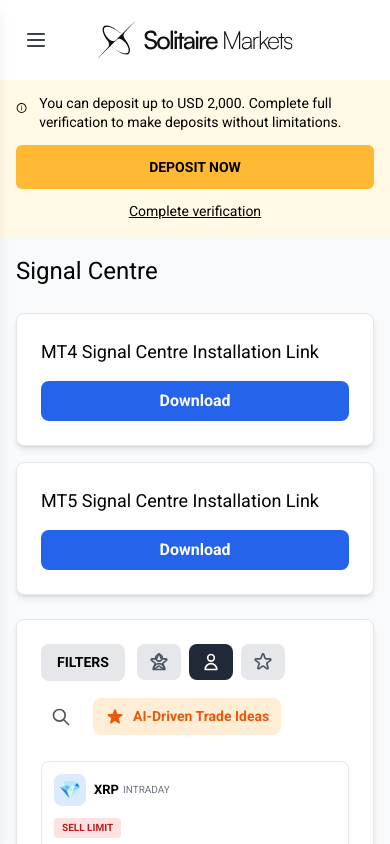
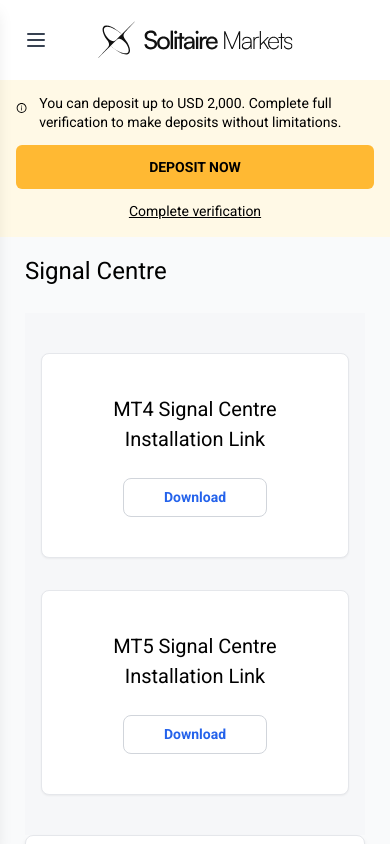
Before and after one commit to katochrasik794/solitaire-markets-crm, a React (Vite) app: page /user/analysis/signal-centre in a window 390 px wide. Shown: the top 844 px of the page. Built offline with nearby package versions, Linux system fonts and the light colour scheme.

Commit message:
Analysis page responsive now

```diff
--- a/src/user/pages/analysis/AssetsOverview.jsx
+++ b/src/user/pages/analysis/AssetsOverview.jsx
@@ -187,7 +187,7 @@
 
   return (
     <div className="bg-gray-50 min-h-screen p-4 sm:p-6 overflow-x-hidden">
-      <div className="max-w-7xl mx-auto w-full">
+      <div className="w-full max-w-[95%] mx-auto">
         <h1 className="mb-6" style={{ fontFamily: 'Roboto, sans-serif', fontSize: '24px', color: '#000000', fontWeight: '400' }}>
           Assets Overview
         </h1>
@@ -231,6 +231,9 @@
             </button>
           </div>
 
+          {/* Table Container with Horizontal Scroll */}
+          <div className="overflow-x-auto scrollbar-thin scrollbar-thumb-gray-300 scrollbar-track-gray-100">
+            <div className="min-w-[800px]">
               {/* Table Headers */}
               <div className="grid grid-cols-8 gap-6 pb-3 border-b border-gray-200 mb-4 px-2" style={{ fontFamily: 'Roboto, sans-serif', fontSize: '11px', fontWeight: '600', color: '#000000' }}>
                 <div
@@ -408,6 +411,8 @@
                 </div>
               </div>
             ))}
+          </div>
+            </div>
           </div>
         </div>
       </div>
--- a/src/user/pages/analysis/MarketCalendar.jsx
+++ b/src/user/pages/analysis/MarketCalendar.jsx
@@ -143,7 +143,7 @@
 
   return (
     <div className="bg-gray-50 min-h-screen p-4 sm:p-6 overflow-x-hidden">
-      <div className="max-w-7xl mx-auto w-full">
+      <div className="w-full max-w-[95%] mx-auto">
         <h1 className="mb-4" style={{ fontFamily: 'Roboto, sans-serif', fontSize: '24px', color: '#000000', fontWeight: '400' }}>
           Market Calendar
         </h1>
--- a/src/user/pages/analysis/MarketNews.jsx
+++ b/src/user/pages/analysis/MarketNews.jsx
@@ -193,16 +193,16 @@
 
   return (
     <div className="bg-gray-50 min-h-screen p-4 sm:p-6 overflow-x-hidden">
-      <div className="max-w-7xl mx-auto w-full">
+      <div className="w-full max-w-[95%] mx-auto">
         <h1 className="mb-6" style={{ fontFamily: 'Roboto, sans-serif', fontSize: '24px', color: '#000000', fontWeight: '400' }}>
           Market News
         </h1>
 
         {/* Market News Carousel */}
         <div className="mb-8">
-          <h2 className="mb-4" style={{ fontFamily: 'Roboto, sans-serif', fontSize: '18px', color: '#000000', fontWeight: '400' }}>
+          {/* <h2 className="mb-4" style={{ fontFamily: 'Roboto, sans-serif', fontSize: '18px', color: '#000000', fontWeight: '400' }}>
             Market News
-          </h2>
+          </h2> */}
           <div className="relative">
             <div className="flex gap-4 overflow-x-auto scrollbar-hide pb-4">
               {marketNews.map((news) => (
--- a/src/user/pages/analysis/ResearchTerminal.jsx
+++ b/src/user/pages/analysis/ResearchTerminal.jsx
@@ -76,7 +76,7 @@
 
   return (
     <div className="bg-gray-50 min-h-screen p-4 sm:p-6 overflow-x-hidden">
-      <div className="max-w-7xl mx-auto w-full">
+      <div className="w-full max-w-[95%] mx-auto">
         {/* Header */}
         <div className="flex flex-col sm:flex-row sm:items-center sm:justify-between gap-4 mb-6">
           <div className="flex items-center gap-2">
--- a/src/user/pages/analysis/SignalCentre.jsx
+++ b/src/user/pages/analysis/SignalCentre.jsx
@@ -167,33 +167,69 @@
 
   return (
     <div className="bg-gray-50 min-h-screen p-4 sm:p-6 overflow-x-hidden">
-      <div className="max-w-7xl mx-auto w-full">
+      <div className="w-full max-w-[95%] mx-auto">
         <h1 className="mb-6" style={{ fontFamily: 'Roboto, sans-serif', fontSize: '24px', color: '#000000', fontWeight: '400' }}>
           Signal Centre
         </h1>
 
         {/* Installation Links Section */}
-        <div className="grid grid-cols-1 md:grid-cols-2 gap-4 mb-6">
-          {/* MT4 Card */}
-          <div className="bg-white rounded-lg shadow-md p-6 border border-gray-200">
-            <h3 className="mb-4" style={{ fontFamily: 'Roboto, sans-serif', fontSize: '18px', color: '#000000', fontWeight: '400' }}>
+        <div className="w-full bg-[#F6F7F9] py-10 px-4">
+  <div className="max-w-6xl mx-auto grid grid-cols-1 md:grid-cols-2 gap-8">
+
+    {/* MT4 CARD */}
+    <div className="bg-white border border-gray-200 rounded-lg py-10 px-6 flex flex-col items-center text-center shadow-sm">
+      <h3
+        className="mb-6"
+        style={{
+          fontFamily: "Roboto, sans-serif",
+          fontSize: "20px",
+          color: "#000000",
+          fontWeight: "400",
+        }}
+      >
         MT4 Signal Centre Installation Link
       </h3>
-            <button className="w-full bg-blue-600 hover:bg-blue-700 text-white font-semibold py-2 px-4 rounded-lg transition-colors" style={{ fontFamily: 'Roboto, sans-serif', fontSize: '16px', fontWeight: '600' }}>
+
+      <button
+        className="bg-white border border-gray-300 text-blue-600 hover:bg-gray-100 font-semibold py-2 px-10 rounded-lg transition"
+        style={{
+          fontFamily: "Roboto, sans-serif",
+          fontSize: "14px",
+          fontWeight: "600",
+        }}
+      >
         Download
       </button>
     </div>
 
-          {/* MT5 Card */}
-          <div className="bg-white rounded-lg shadow-md p-6 border border-gray-200">
-            <h3 className="mb-4" style={{ fontFamily: 'Roboto, sans-serif', fontSize: '18px', color: '#000000', fontWeight: '400' }}>
+    {/* MT5 CARD */}
+    <div className="bg-white border border-gray-200 rounded-lg py-10 px-6 flex flex-col items-center text-center shadow-sm">
+      <h3
+        className="mb-6"
+        style={{
+          fontFamily: "Roboto, sans-serif",
+          fontSize: "20px",
+          color: "#000000",
+          fontWeight: "400",
+        }}
+      >
         MT5 Signal Centre Installation Link
       </h3>
-            <button className="w-full bg-blue-600 hover:bg-blue-700 text-white font-semibold py-2 px-4 rounded-lg transition-colors" style={{ fontFamily: 'Roboto, sans-serif', fontSize: '16px', fontWeight: '600' }}>
+
+      <button
+        className="bg-white border border-gray-300 text-blue-600 hover:bg-gray-100 font-semibold py-2 px-10 rounded-lg transition"
+        style={{
+          fontFamily: "Roboto, sans-serif",
+          fontSize: "14px",
+          fontWeight: "600",
+        }}
+      >
         Download
       </button>
     </div>
   </div>
+</div>
+
 
         {/* AI-Driven Trade Ideas Section */}
         <div className="bg-white rounded-lg shadow-md p-6 border border-gray-200">
--- a/src/user/pages/deposits/DebitCard.jsx
+++ b/src/user/pages/deposits/DebitCard.jsx
@@ -31,50 +31,7 @@
   </h1>
 </div>
 
-        {/* Card Logos and Information */}
-        <div className="bg-white rounded-lg p-6 mb-6 border border-gray-200 shadow-sm">
-          {/* Card Logos */}
-          <div className="flex items-center gap-8 mb-6">
-            {/* VISA */}
-            <div className="flex flex-col items-center">
-              <div className="w-20 h-12 bg-blue-600 rounded flex items-center justify-center mb-2">
-                <span className="text-white font-bold text-xl" style={{ fontFamily: 'Roboto, sans-serif', fontWeight: '700' }}>VISA</span>
-              </div>
-            </div>
 
-            {/* Mastercard */}
-            <div className="flex flex-col items-center">
-              <div className="w-20 h-12 flex items-center justify-center mb-2 relative">
-                <div className="relative" style={{ width: '50px', height: '30px' }}>
-                  <div className="absolute w-7 h-7 bg-red-500 rounded-full" style={{ left: '0px', top: '50%', transform: 'translateY(-50%)', zIndex: 1 }}></div>
-                  <div className="absolute w-7 h-7 bg-orange-500 rounded-full" style={{ left: '7px', top: '50%', transform: 'translateY(-50%)', zIndex: 2 }}></div>
-                </div>
-              </div>
-              <span className="text-xs text-gray-600" style={{ fontFamily: 'Roboto, sans-serif', fontSize: '12px', fontWeight: '400' }}>mastercard</span>
-            </div>
-
-            {/* Maestro */}
-            <div className="flex flex-col items-center">
-              <div className="w-20 h-12 flex items-center justify-center mb-2 relative">
-                <div className="relative" style={{ width: '50px', height: '30px' }}>
-                  <div className="absolute w-7 h-7 bg-red-500 rounded-full" style={{ left: '0px', top: '50%', transform: 'translateY(-50%)', zIndex: 1 }}></div>
-                  <div className="absolute w-7 h-7 bg-blue-500 rounded-full" style={{ left: '7px', top: '50%', transform: 'translateY(-50%)', zIndex: 2 }}></div>
-                </div>
-              </div>
-              <span className="text-xs text-gray-600" style={{ fontFamily: 'Roboto, sans-serif', fontSize: '12px', fontWeight: '400' }}>maestro</span>
-            </div>
-          </div>
-
-          {/* Information Text */}
-          <div className="space-y-4">
-            <p style={{ fontFamily: 'Roboto, sans-serif', fontSize: '14px', color: '#4B5156', fontWeight: '400', lineHeight: '1.5' }}>
-              Solitaire follows a strict return to source policy, in all instances where applicable, all monies paid out by Solitaire will be paid back to the source from where they originated from.
-            </p>
-            <p style={{ fontFamily: 'Roboto, sans-serif', fontSize: '14px', color: '#4B5156', fontWeight: '400', lineHeight: '1.5' }}>
-              To make a withdrawal to a card, a deposit must first be made from a card and the details must be saved on this platform.
-            </p>
-          </div>
-        </div>
 
         {/* OFFER BANNER (LEFT ALIGNED) */}
         <div className="bg-[#00A896] text-white rounded-lg px-5 py-4 mb-6 flex items-center shadow-sm">
```
Lines whose indentation alone changed are shown as unchanged.
